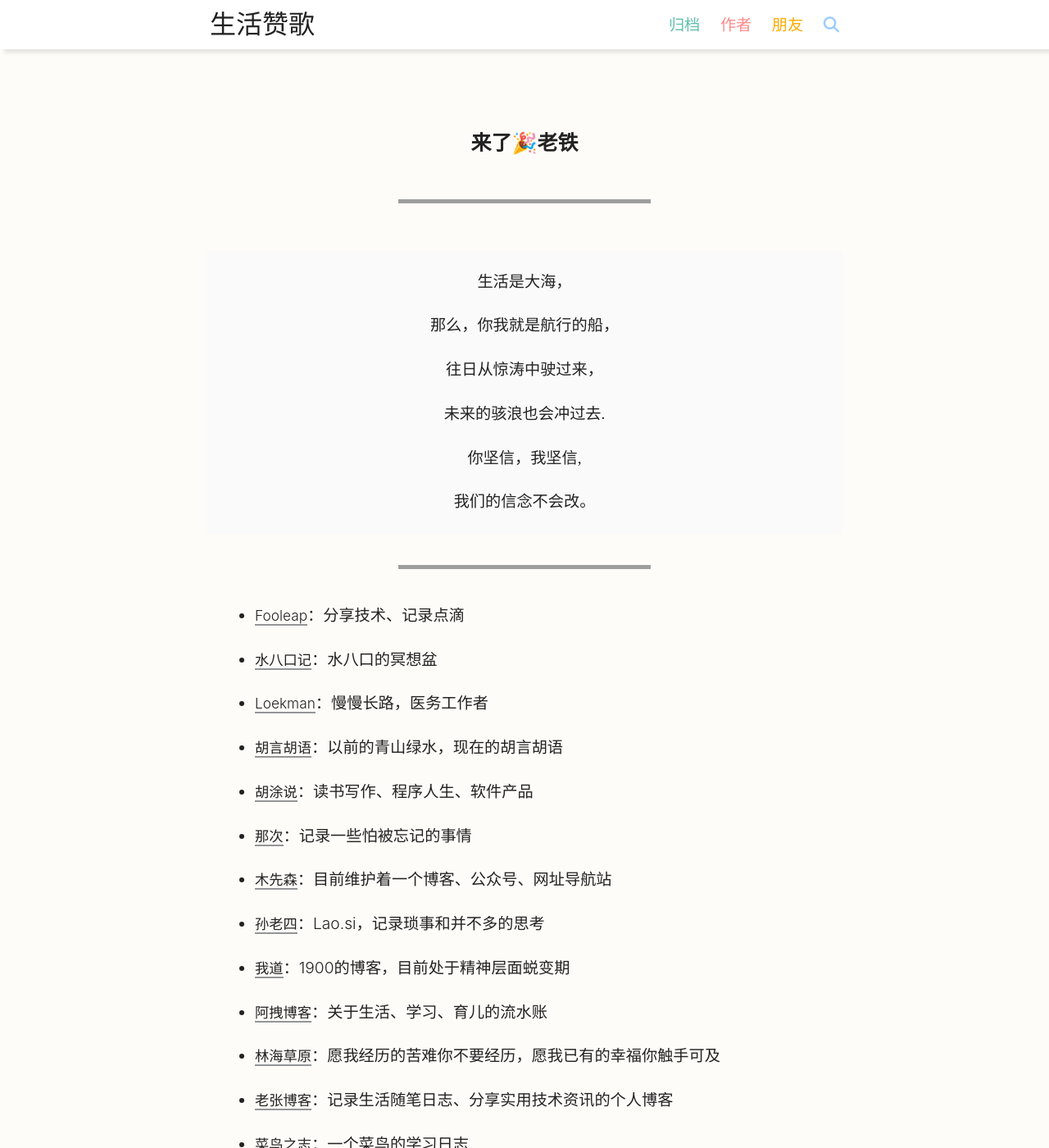
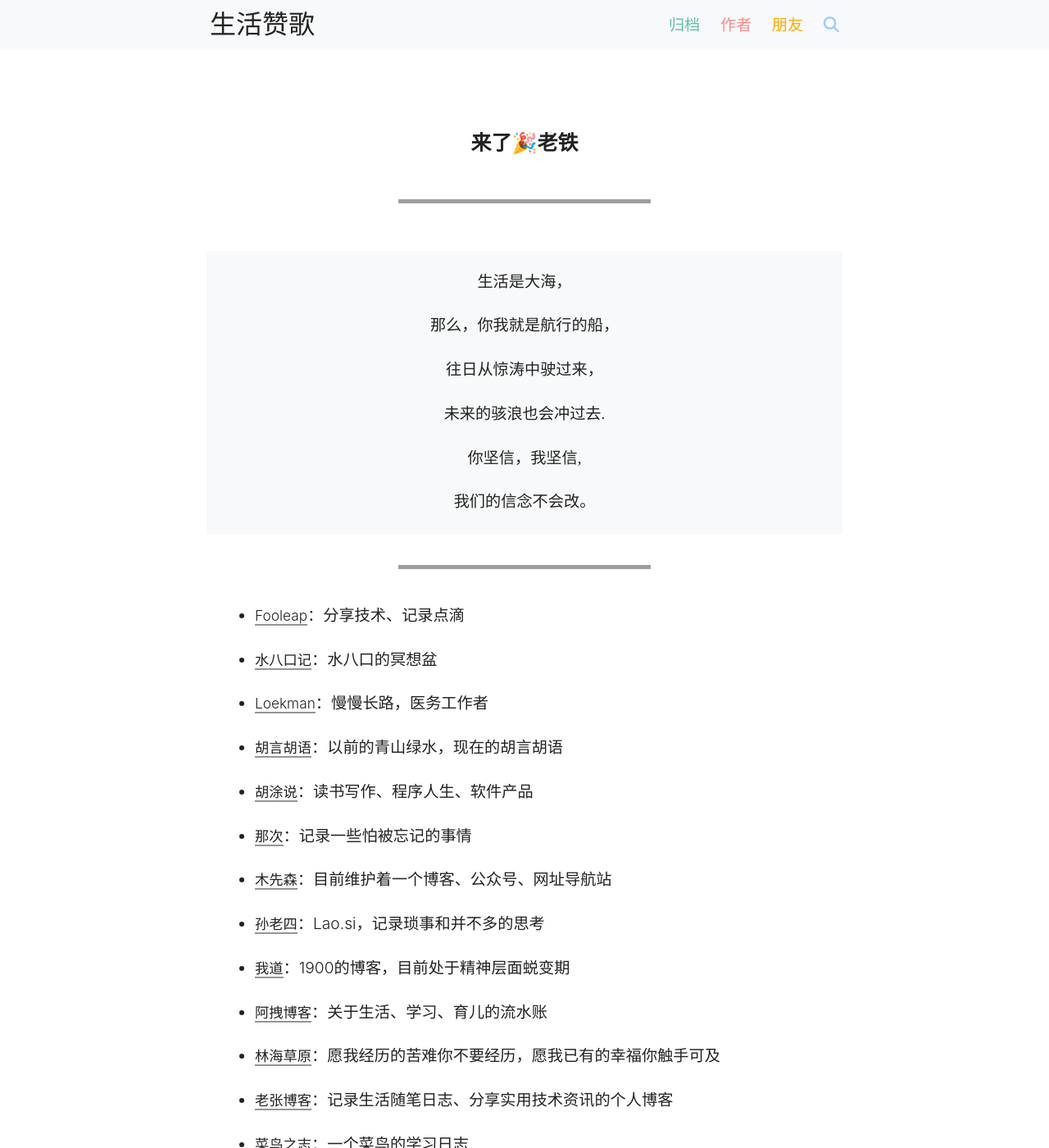
Before and after one commit to ColinAZ/blog, a Jekyll site: the page built from _pages/friend.md, in a window 1280 px wide and 1400 px high. Shown: the whole window at 82% size. Built offline with Jekyll 4.4.1, drawn with Linux system fonts in a browser that asks for light colours; nearby versions of some CDN libraries; some web fonts are replaced; comment, search, counter and statistics services are not loaded; grey boxes are pictures that could not be loaded.

Commit message:
调整banner样式

```diff
--- a/_includes/head.html
+++ b/_includes/head.html
@@ -13,7 +13,7 @@
   <link rel="dns-prefetch" href="//lib.baomitu.com">
   <link rel="dns-prefetch" href="//public.jstatic.net">
   <link rel="stylesheet" href="//lib.baomitu.com/font-awesome/6.3.0/css/all.min.css">
-  <link rel="stylesheet" href="/main.min.css?v=4.2">
+  <link rel="stylesheet" href="/main.min.css?v=4.3">
   <link rel="apple-touch-icon" sizes="180x180" href="//public.jstatic.net/icons/apple-touch-icon.png">
   <link rel="icon" type="image/png" sizes="32x32" href="//public.jstatic.net/icons/favicon-32x32.png">
   <link rel="icon" type="image/png" sizes="16x16" href="//public.jstatic.net/icons/favicon-16x16.png">
```
Also changed, not shown: main.min.css.
